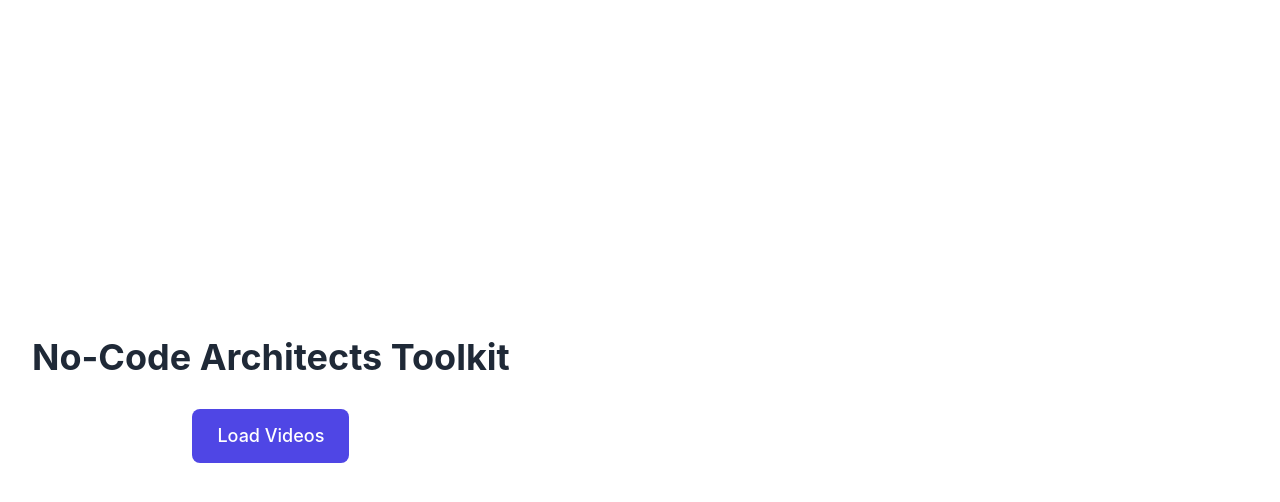
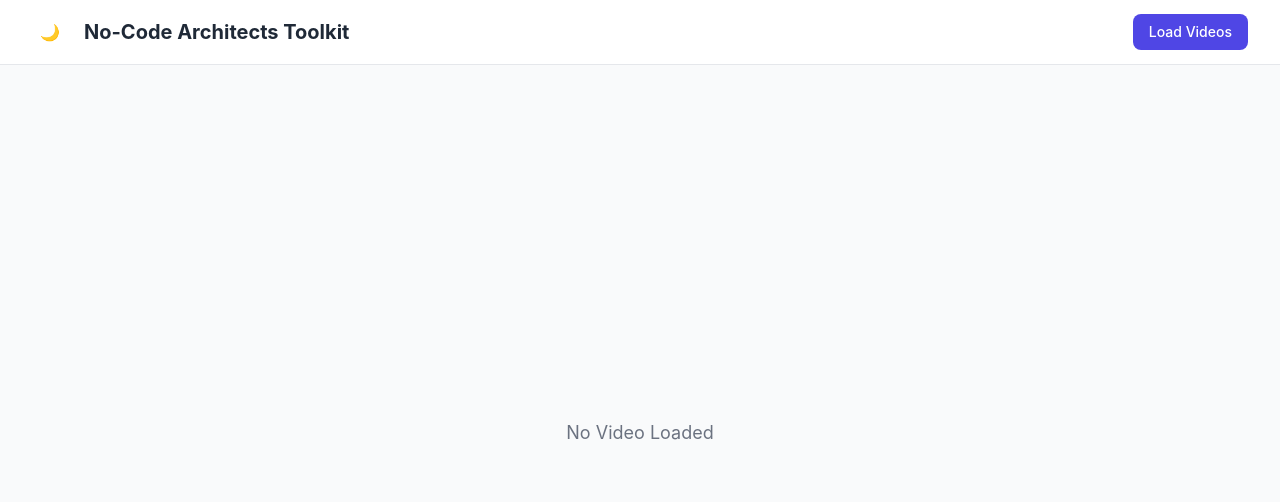
Before and after one commit to stephengpope/no-code-architects-toolkit, a React (Vite) app in the folder ui/: page / in a window 1280 px wide. Shown: the top 502 px of the page. Built offline with nearby package versions, Linux system fonts and the light colour scheme.

Commit message:
feat: sexy dark mode

```diff
--- a/ui/src/App.tsx
+++ b/ui/src/App.tsx
@@ -1,23 +1,68 @@
+import { useState, useEffect } from "react";
+
 function App() {
+  const [isDarkMode, setIsDarkMode] = useState(false);
+
+  useEffect(() => {
+    // Check if user has a dark mode preference
+    const darkModePreference = localStorage.getItem("darkMode") === "true";
+    setIsDarkMode(darkModePreference);
+    if (darkModePreference) {
+      document.documentElement.classList.add("dark");
+    }
+  }, []);
+
+  const toggleDarkMode = () => {
+    setIsDarkMode(!isDarkMode);
+    document.documentElement.classList.toggle("dark");
+    localStorage.setItem("darkMode", (!isDarkMode).toString());
+  };
+
   const handleLoadVideos = () => {
     // TODO: Implement video loading functionality
     console.log("Loading videos...");
   };
 
   return (
-    <div className="max-w-7xl mx-auto p-8 text-center">
-      <div className="flex flex-col items-center gap-8">
-        <h1 className="text-4xl font-bold text-gray-800">
+    <div className="min-h-screen bg-gray-50 dark:bg-gray-900 transition-colors duration-200">
+      {/* Navigation Bar */}
+      <nav className="border-b border-gray-200 dark:border-gray-700 bg-white dark:bg-gray-800 transition-colors duration-200">
+        <div className="max-w-7xl mx-auto px-4 sm:px-6 lg:px-8">
+          <div className="flex items-center justify-between h-16">
+            {/* Left side */}
+            <div className="flex items-center">
+              <button
+                onClick={toggleDarkMode}
+                className="p-2 rounded-lg hover:bg-gray-100 dark:hover:bg-gray-700 transition-colors duration-200"
+                aria-label="Toggle dark mode"
+              >
+                {isDarkMode ? "🌞" : "🌙"}
+              </button>
+              <h1 className="ml-4 text-xl font-bold text-gray-800 dark:text-white">
                 No-Code Architects Toolkit
               </h1>
+            </div>
+
+            {/* Right side */}
             <button
               onClick={handleLoadVideos}
-          className="bg-indigo-600 text-white px-6 py-3 rounded-lg text-lg font-medium hover:bg-indigo-700 active:transform active:scale-95 transition-all"
+              className="bg-indigo-600 text-white px-4 py-2 rounded-lg text-sm font-medium hover:bg-indigo-700 active:transform active:scale-95 transition-all"
             >
               Load Videos
             </button>
           </div>
         </div>
+      </nav>
+
+      {/* Main Content */}
+      <main className="max-w-7xl mx-auto px-4 sm:px-6 lg:px-8 py-8">
+        <div className="flex items-center justify-center h-[calc(100vh-8rem)]">
+          <p className="text-gray-500 dark:text-gray-400 text-lg">
+            No Video Loaded
+          </p>
+        </div>
+      </main>
+    </div>
   );
 }
 
--- a/ui/src/index.css
+++ b/ui/src/index.css
@@ -4,69 +4,6 @@
 
 :root {
   font-family: Inter, system-ui, Avenir, Helvetica, Arial, sans-serif;
-  line-height: 1.5;
-  font-weight: 400;
-
-  color-scheme: light dark;
-  color: rgba(255, 255, 255, 0.87);
-  background-color: #242424;
-
-  font-synthesis: none;
-  text-rendering: optimizeLegibility;
   -webkit-font-smoothing: antialiased;
   -moz-osx-font-smoothing: grayscale;
 }
-
-a {
-  font-weight: 500;
-  color: #646cff;
-  text-decoration: inherit;
-}
-a:hover {
-  color: #535bf2;
-}
-
-body {
-  margin: 0;
-  display: flex;
-  place-items: center;
-  min-width: 320px;
-  min-height: 100vh;
-}
-
-h1 {
-  font-size: 3.2em;
-  line-height: 1.1;
-}
-
-button {
-  border-radius: 8px;
-  border: 1px solid transparent;
-  padding: 0.6em 1.2em;
-  font-size: 1em;
-  font-weight: 500;
-  font-family: inherit;
-  background-color: #1a1a1a;
-  cursor: pointer;
-  transition: border-color 0.25s;
-}
-button:hover {
-  border-color: #646cff;
-}
-button:focus,
-button:focus-visible {
-  outline: 4px auto -webkit-focus-ring-color;
-}
-
-@media (prefers-color-scheme: light) {
-  :root {
-    color: #213547;
-    background-color: #ffffff;
-  }
-  a:hover {
-    color: #747bff;
-  }
-  button {
-    background-color: #f9f9f9;
-  }
-}
--- a/ui/tailwind.config.js
+++ b/ui/tailwind.config.js
@@ -1,6 +1,7 @@
 /** @type {import('tailwindcss').Config} */
 export default {
   content: ["./index.html", "./src/**/*.{js,ts,jsx,tsx}"],
+  darkMode: "class",
   theme: {
     extend: {},
   },
```
Lines whose indentation alone changed are shown as unchanged.
